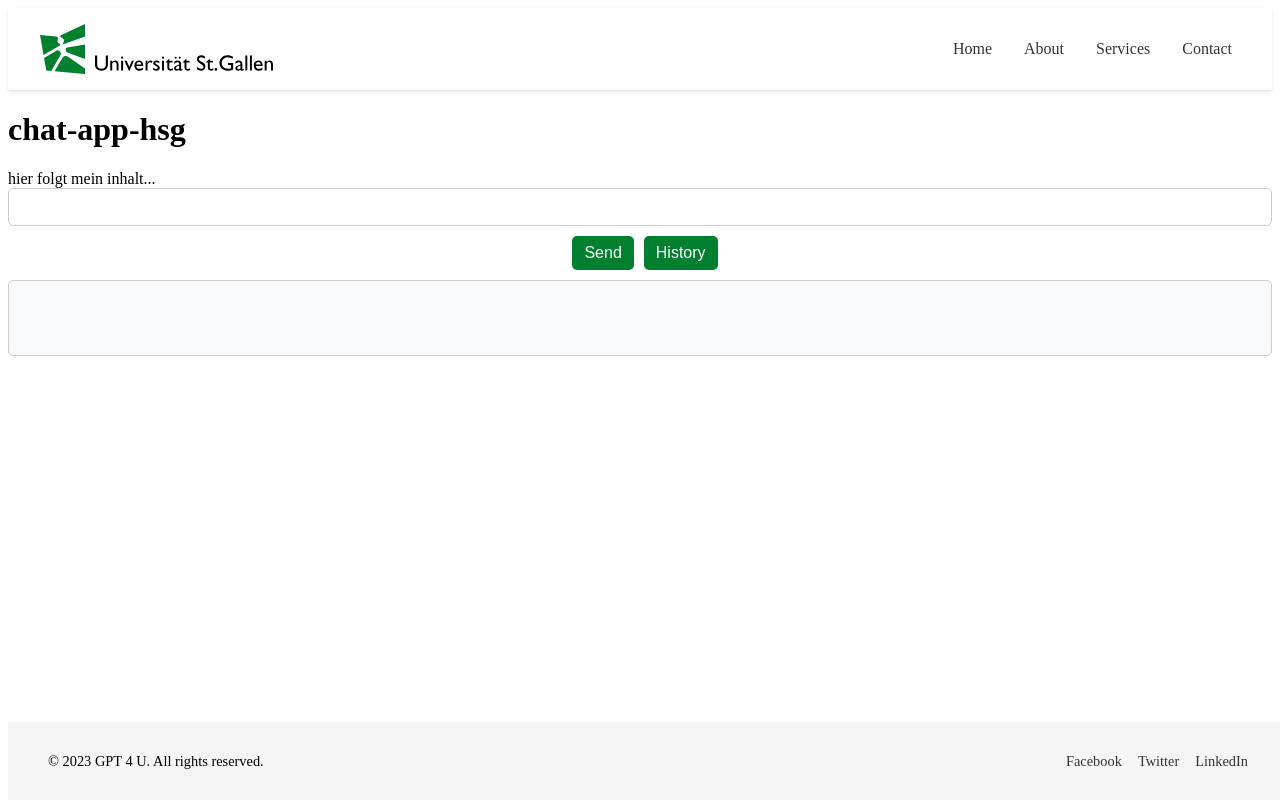
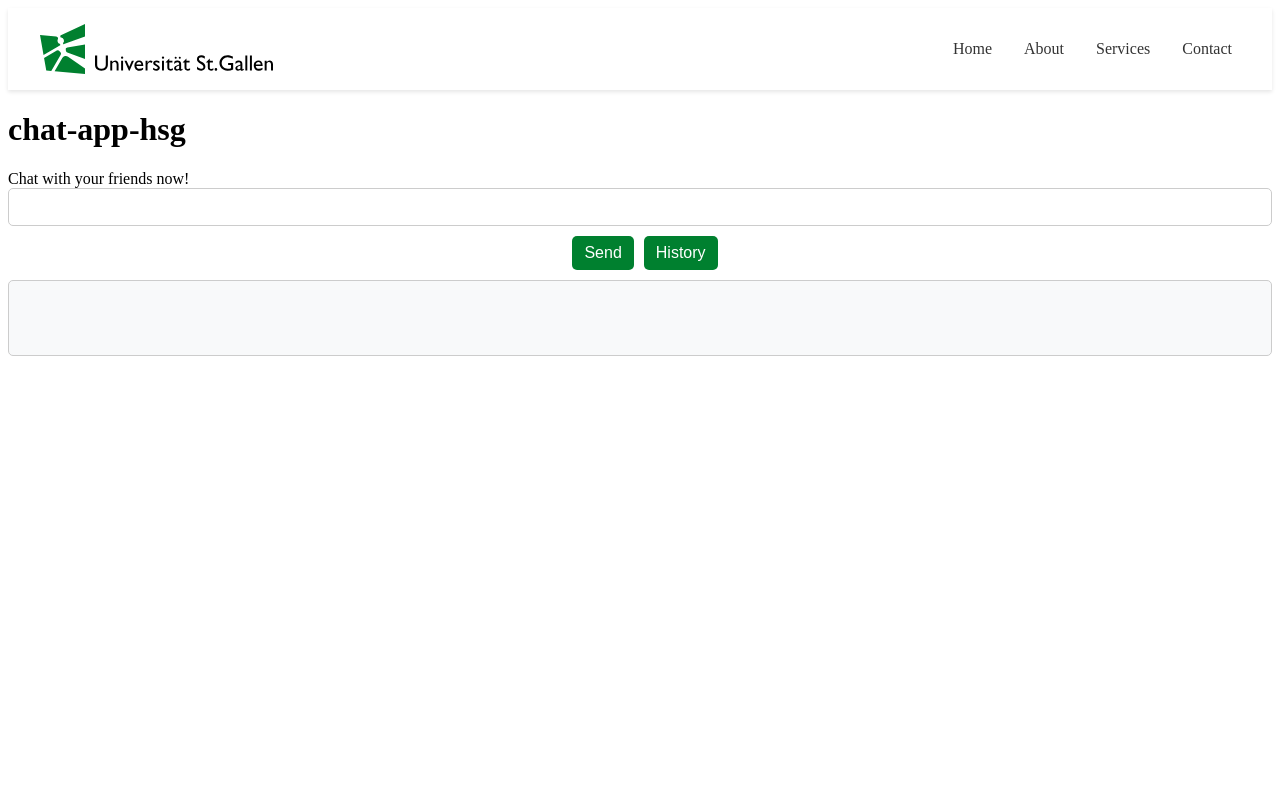
Before and after one commit to LisaKathi/Skills-Webapplication, an Angular app in the folder chat-app-hsg/: page / in a window 1280 px wide. Built offline with nearby package versions, Linux system fonts and the light colour scheme.

Commit message:
color changes and tab logo

```diff
--- a/chat-app-hsg/src/app/app.component.html
+++ b/chat-app-hsg/src/app/app.component.html
@@ -1,10 +1,9 @@
-
 
 <app-header></app-header>
 <main>
   <h1>{{ title }}</h1>
   <div class="row">
-    <div class="col">hier folgt mein inhalt...</div>
+    <div class="col">Chat with your friends now!</div>
   </div>
   <app-chat-box></app-chat-box>
 </main>
--- a/chat-app-hsg/src/app/components/footer/footer.component.css
+++ b/chat-app-hsg/src/app/components/footer/footer.component.css
@@ -1,4 +1,5 @@
 footer {
+<<<<<<< Updated upstream
   background-color: #f5f5f5; /* Set the background color of the footer */
   padding: 1rem 0; /* Add padding to the top and bottom of the footer */
   position: absolute; /* Position the footer absolutely */
@@ -29,3 +30,40 @@ footer {
 .footer-links a:hover {
   color: #00802f; /* Change the color when the link is hovered */
 }
+=======
+    background-color: #00802f; /* Set the background color of the footer */
+    padding: 1rem 0; /* Add padding to the top and bottom of the footer */
+    position: absolute; /* Position the footer absolutely */
+    bottom: 0; /* Stick the footer to the bottom of the page */
+    width: 100%; /* Make the footer span the full width of the page */
+  }
+
+  .footer-container {
+    display: flex; /* Use flexbox for layout */
+    justify-content: space-between; /* Space elements evenly horizontally */
+    align-items: center; /* Vertically align items */
+    max-width: 1200px; /* Set the maximum width of the container */
+    margin: 0 auto; /* Center the container horizontally */
+    font-size: 0.9rem; /* Set the font size for the footer */
+  }
+
+  .impressum {
+    color: #ffffff;
+  }
+
+  .footer-links {
+    list-style-type: none; /* Remove bullet points from the list */
+    display: flex; /* Use flexbox for layout */
+    gap: 1rem; /* Add space between list items */
+  }
+
+  .footer-links a {
+    color: #ffffff; /* Set the text color for footer links */
+    text-decoration: none; /* Remove underline from links */
+  }
+
+  .footer-links a:hover {
+    color: #000000; /* Change the color when the link is hovered */
+  }
+
+>>>>>>> Stashed changes
--- a/chat-app-hsg/src/app/components/footer/footer.component.html
+++ b/chat-app-hsg/src/app/components/footer/footer.component.html
@@ -1,6 +1,8 @@
 <footer>
     <div class="footer-container">
-      <p>&copy; 2023 GPT 4 U. All rights reserved.</p>
+      <div class="impressum">
+        <p>&copy; 2023 GPT 4 U. All rights reserved.</p>
+      </div>
       <ul class="footer-links">
         <li><a href="https://facebook.com" target="_blank" rel="noopener noreferrer">Facebook</a></li>
         <li><a href="https://twitter.com" target="_blank" rel="noopener noreferrer">Twitter</a></li>
--- a/chat-app-hsg/src/index.html
+++ b/chat-app-hsg/src/index.html
@@ -5,7 +5,7 @@
   <title>ChatAppHsg</title>
   <base href="/">
   <meta name="viewport" content="width=device-width, initial-scale=1">
-  <link rel="icon" type="image/x-icon" href="favicon.ico">
+  <link rel="icon" type="image/x-icon" href="assets/images/logo-tab.svg">
 </head>
 <body>
   <app-root></app-root>
```
Also changed, not shown: chat-app-hsg/src/assets/images/logo-tab.svg (added).
